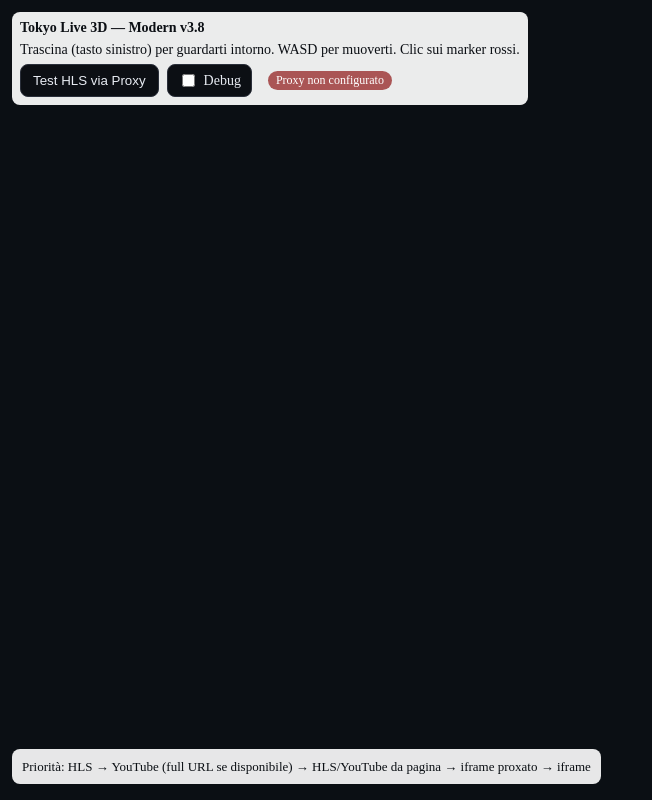
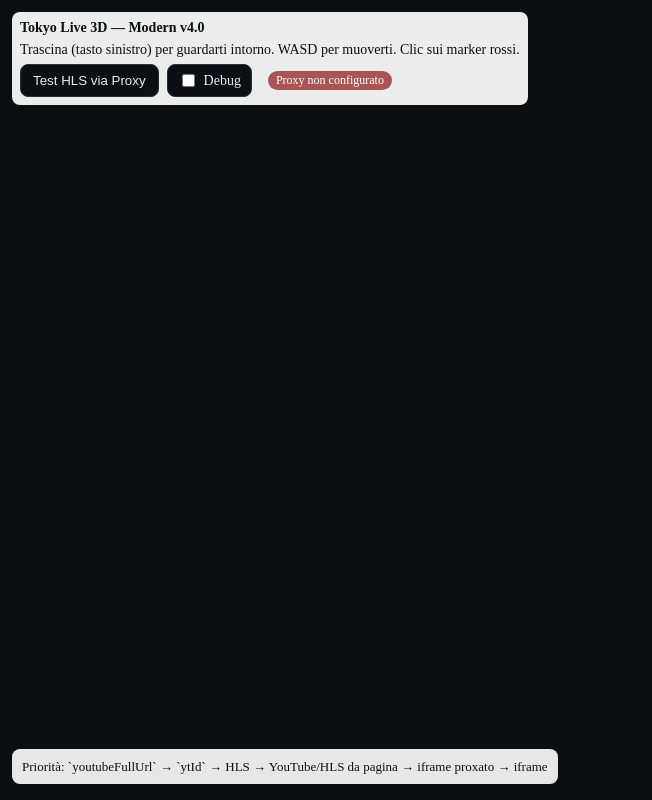
Before and after one commit to mattiavolpe/test-app, a React (Vite) app: page / in a window 1280 px wide. Shown: the whole page, without its empty margins (0-652 px from the left). Built offline with nearby package versions, Linux system fonts and the light colour scheme.

Commit message:
Add files via upload

```diff
--- a/index.html
+++ b/index.html
@@ -3,7 +3,7 @@
   <head>
     <meta charset="UTF-8" />
     <meta name="viewport" content="width=device-width, initial-scale=1.0" />
-    <title>Tokyo Live 3D — Modern v3.8</title>
+    <title>Tokyo Live 3D — Modern v4.0</title>
     <style>html,body,#root{height:100%;margin:0}</style>
   </head>
   <body>
--- a/package.json
+++ b/package.json
@@ -1,6 +1,6 @@
 {
   "name": "tokyo-live-3d-modern",
-  "version": "1.3.8",
+  "version": "1.4.0",
   "private": true,
   "type": "module",
   "scripts": {
--- a/public/markers.json
+++ b/public/markers.json
@@ -50,7 +50,8 @@
       0,
       -2
     ],
-    "pageUrl": "https://www.webcamtaxi.com/en/japan/tokyo/tokyo-skytree.html"
+    "pageUrl": "https://www.webcamtaxi.com/en/japan/tokyo/tokyo-skytree.html",
+    "youtubeFullUrl": ""
   },
   {
     "id": "asakusa",
@@ -60,7 +61,8 @@
       0,
       -6
     ],
-    "pageUrl": "https://www.webcamtaxi.com/en/japan/tokyo/asakusa-hozomon-gate-sensoji.html"
+    "pageUrl": "https://www.webcamtaxi.com/en/japan/tokyo/asakusa-hozomon-gate-sensoji.html",
+    "youtubeFullUrl": ""
   },
   {
     "id": "ginza",
@@ -70,6 +72,7 @@
       0,
       10
     ],
-    "pageUrl": "https://www.skylinewebcams.com/en/webcam/japan/kanto/tokyo/tokyo-panorama.html"
+    "pageUrl": "https://www.skylinewebcams.com/en/webcam/japan/kanto/tokyo/tokyo-panorama.html",
+    "youtubeFullUrl": ""
   }
 ]
--- a/src/App.jsx
+++ b/src/App.jsx
@@ -81,7 +81,7 @@ export default function App(){
     }
     scene.add(blockGroup)
 
-    const markerGeom = new THREE.SphereGeometry(2.0, 28, 22)
+    const markerGeom = new THREE.SphereGeometry(2.2, 28, 22)
     const markerMat = new THREE.MeshStandardMaterial({ color: 0xff2e2e, emissive: 0x360000, metalness: 0.25, roughness: 0.3 })
     const beaconMat  = new THREE.MeshStandardMaterial({ color: 0xff2e2e, emissive: 0x3a0000, metalness: 0.1, roughness: 0.5, transparent:true, opacity:0.9 })
     const markerMeshes = []
@@ -91,10 +91,10 @@ export default function App(){
       markerMeshes.length = 0
       markers.forEach(m=>{
         const mesh = new THREE.Mesh(markerGeom, markerMat)
-        mesh.position.set(m.pos[0], 2.4, m.pos[2])
+        mesh.position.set(m.pos[0], 2.6, m.pos[2])
         mesh.userData = { id:m.id, name:m.name }
-        const height = 8
-        const beacon = new THREE.Mesh(new THREE.CylinderGeometry(0.5, 0.5, height, 16), beaconMat)
+        const height = 8.5
+        const beacon = new THREE.Mesh(new THREE.CylinderGeometry(0.6, 0.6, height, 18), beaconMat)
         beacon.position.set(m.pos[0], height/2, m.pos[2])
         scene.add(beacon); scene.add(mesh)
         markerMeshes.push({mesh, beacon})
@@ -204,27 +204,21 @@ export default function App(){
 
     useEffect(()=>{
       let cancelled = false
+      const L = (...a)=>{ if(!cancelled && (debug)) setLog(x=>[...x, a.join(' ')]) }
       async function resolve(){
+        const page = marker.pageUrl || marker.iframeUrl
 
-
-
-        const page = marker.pageUrl || marker.iframeUrl
-        // Fast-path: if marker already provides direct YouTube URL/ID, use it.
+        // Fast-path: direct values from marker
         if(marker.youtubeFullUrl){
-          setResolvedYtUrl(marker.youtubeFullUrl);
-          setState('youtubeUrl');
-          L('marker youtubeFullUrl diretto');
-          return;
+          setResolvedYtUrl(marker.youtubeFullUrl); setState('youtubeUrl'); L('marker youtubeFullUrl diretto'); return
         }
         if(marker.ytId){
-          setResolvedYt(marker.ytId);
-          setState('youtube');
-          L('marker ytId diretto');
-          return;
+          setResolvedYt(marker.ytId); setState('youtube'); L('marker ytId diretto'); return
+        }
+        if(marker.hlsUrl){
+          setResolvedHls(marker.hlsUrl); setState('hls'); L('marker hlsUrl diretto'); return
         }
 
-        if(marker.hlsUrl){ setResolvedHls(marker.hlsUrl); setState('hls'); L('hlsUrl diretto'); return }
-        if(marker.ytId){ setResolvedYt(marker.ytId); setState('youtube'); L('ytId diretto'); return }
         if(page && PROXY_BASE){
           try{
             setState('loading'); L('getyoutube →', page)
@@ -236,7 +230,7 @@ export default function App(){
               if(d && d.fullUrl){ setResolvedYtUrl(d.fullUrl); setState('youtubeUrl'); return }
               if(d && d.id){ setResolvedYt(d.id); setState('youtube'); return }
             }
-          }catch(e){ L('getyoutube error') }
+          }catch(e){ L('getyoutube error', String(e)) }
           try{
             L('gethls →', page)
             const r = await fetch(`${PROXY_BASE}/gethls?url=${encodeURIComponent(page)}`)
@@ -249,21 +243,22 @@ export default function App(){
                 const txt = await r.text(); setReason(txt || `gethls ${r.status}`)
               }
             }
-          }catch(e){ if(!cancelled) { setReason('gethls error'); L('gethls error') } }
+          }catch(e){ if(!cancelled) { setReason('gethls error'); L('gethls error', String(e)) } }
         }
+
         if(!cancelled && marker.pageUrl && PROXY_BASE){ setState('iframeProxy'); L('fallback iframeProxy'); return }
         if(!cancelled && marker.iframeUrl){ setState('iframe'); L('fallback iframe'); return }
         if(!cancelled){ setState('fail'); L('fail') }
       }
       resolve()
       return ()=>{ cancelled = true }
-    }, [marker])
+    }, [marker, debug])
 
-    const debugBox = debug && (
+    const debugBox = debug && log.length ? (
       <div style={{position:'absolute',right:10,top:10,background:'rgba(0,0,0,0.6)',color:'#e8ecf3',padding:8,borderRadius:8,fontSize:12,maxWidth:'50%',whiteSpace:'pre-wrap'}}>
         {log.join('\n')}
       </div>
-    )
+    ) : null
 
     if(state === 'loading'){
       return <div className="video-wrap" style={{color:'#fff'}}>
@@ -276,7 +271,6 @@ export default function App(){
       return <div className="video-wrap">{debugBox}<VideoPlayer src={src} autoPlay /></div>
     }
     if(state === 'youtubeUrl' && resolvedYtUrl){
-      // Use the exact embed URL provided by backend (e.g., Skyline's iframe src)
       return (
         <div className="video-wrap">
           {debugBox}
@@ -297,7 +291,7 @@ export default function App(){
           {debugBox}
           <iframe
             title={marker.id}
-            src={`https://www.youtube-nocookie.com/embed/${id}?autoplay=1&mute=1`}
+            src={`https://www.youtube.com/embed/${id}?autoplay=1&mute=1`}
             style={{width:'100%',height:'100%',border:0}}
             allow="accelerometer; autoplay; clipboard-write; encrypted-media; gyroscope; picture-in-picture; web-share"
             allowFullScreen
@@ -346,7 +340,7 @@ export default function App(){
     <div className="app-shell">
       <div className="toolbar">
         <div style={{background:'rgba(255,255,255,0.92)',padding:8,borderRadius:8,fontSize:14,color:'#0b0f14'}}>
-          <div style={{fontWeight:700}}>Tokyo Live 3D — Modern v3.8</div>
+          <div style={{fontWeight:700}}>Tokyo Live 3D — Modern v4.0</div>
           <div style={{marginTop:6}}>Trascina (tasto sinistro) per guardarti intorno. WASD per muoverti. Clic sui marker rossi.</div>
           <div style={{marginTop:6,display:'flex',gap:8,alignItems:'center'}}>
             <button className="btn" onClick={()=>setShowTest(s=>!s)}>{showTest ? 'Chiudi HLS test' : 'Test HLS via Proxy'}</button>
@@ -362,7 +356,7 @@ export default function App(){
       {toast && <div className="toast">{toast}</div>}
       {hovered && <div className="marker-tooltip" style={{left:hovered.x, top:hovered.y}}>{hovered.name}</div>}
 
-      <div className="legend">Priorità: HLS → YouTube (full URL se disponibile) → HLS/YouTube da pagina → iframe proxato → iframe</div>
+      <div className="legend">Priorità: `youtubeFullUrl` → `ytId` → HLS → YouTube/HLS da pagina → iframe proxato → iframe</div>
 
       <div ref={mountRef} style={{width:'100%',height:'100vh'}} />
 
```
Also changed, not shown: 1 other file (tests, documents, lock files or other folders).
